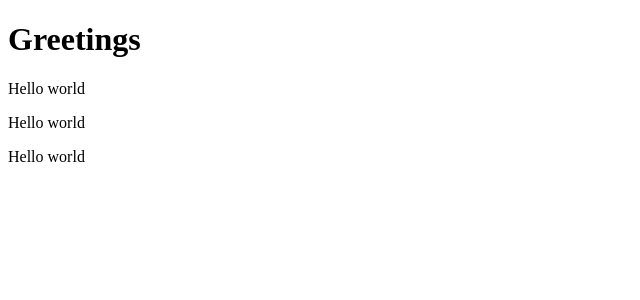
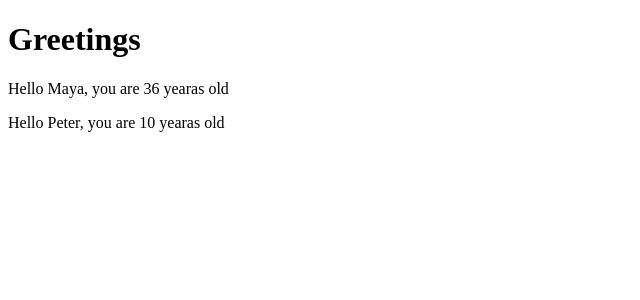
Before and after one commit to itspatrickchoi/fullstackopen_part1, a React (Create React App) app: page / in a window 1280 px wide. Shown: the top 300 px of the page, without its empty margins (0-640 px from the left). Built offline with nearby package versions, Linux system fonts and the light colour scheme.

Commit message:
using props: passing data to components

```diff
--- a/src/App.js
+++ b/src/App.js
@@ -1,18 +1,22 @@
-const Hello = () => {
+const Hello = (props) => {
   return (
     <div>
-      <p>Hello world</p>
+      <p>
+        Hello {props.name}, you are {props.age} yearas old
+      </p>
     </div>
   )
 }
 
 const App = () => {
+  const name = "Peter"
+  const age = 10
+
   return (
   <div>
     <h1>Greetings</h1>
-    <Hello />
-    <Hello />
-    <Hello />
+    <Hello name="Maya" age={26 + 10} />
+    <Hello name={name} age={age} />
   </div>
   )
 }
```
